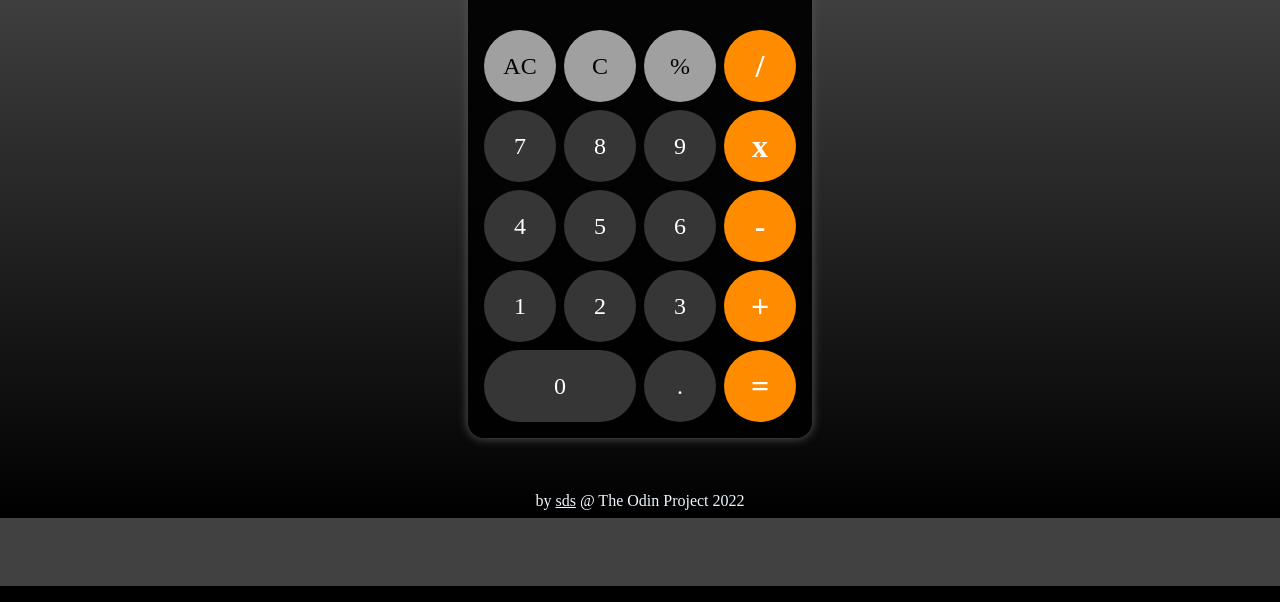
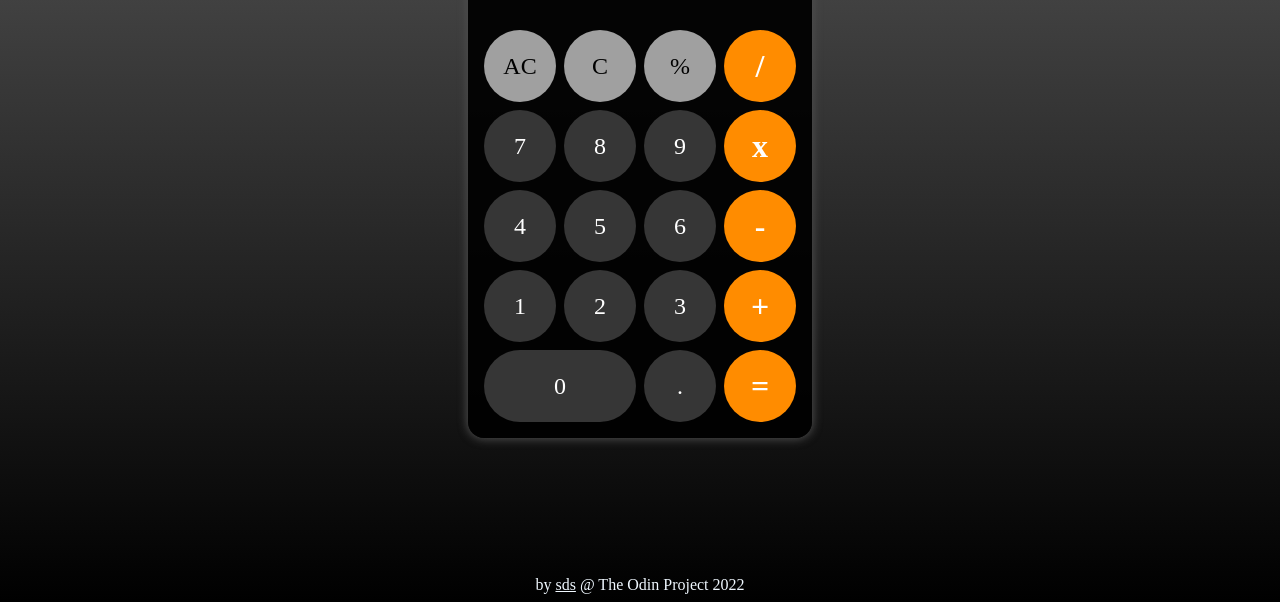
Before and after one commit to sakshamsds/simple-calculator, a plain HTML site: page index.html in a window 1280 px wide. Shown: the part 214-816 px from the top of the page. Drawn offline with Linux system fonts and the light colour scheme.

Commit message:
Change height of webpage

```diff
--- a/style.css
+++ b/style.css
@@ -3,7 +3,8 @@ body {
     flex-direction: column;
     justify-content: space-between;
     align-items: center;
-    height: 716px;
+    /* height: 716px; */
+    height: 100vh;
     background-color: #000000;
     background-image: linear-gradient(0deg, #000000 0%, #414141 74%);
 }
```
